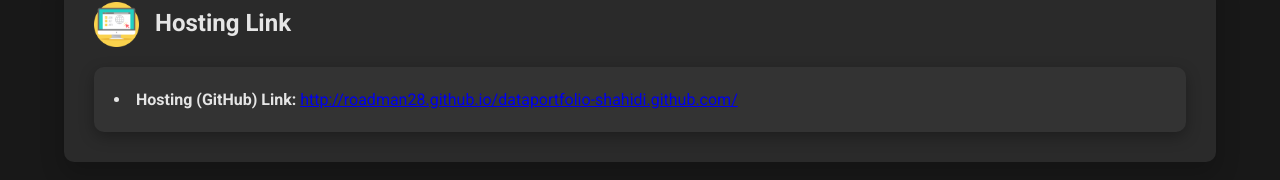
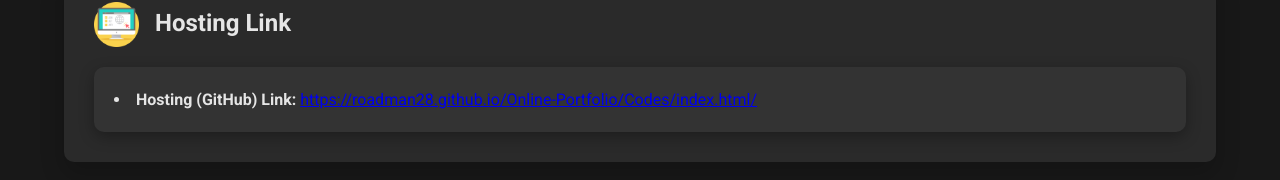
Before and after one commit to Roadman28/Online-Portfolio, a plain HTML site: page Codes/storyboard page.html in a window 1280 px wide. Shown: the part 3166-3346 px from the top of the page. Drawn offline with Linux system fonts and the light colour scheme.

Commit message:
Update storyboard page.html

```diff
--- a/Codes/storyboard page.html
+++ b/Codes/storyboard page.html
@@ -227,7 +227,7 @@
         <img src="../Assets/link.png" alt="link" class="section-icon"> Hosting Link
     </h2>
         <div class="summary-card">
-            <li><b>Hosting (GitHub) Link:</b> <a href="http://roadman28.github.io/dataportfolio-shahidi.github.com/" target="_blank">http://roadman28.github.io/dataportfolio-shahidi.github.com/</a></li>
+            <li><b>Hosting (GitHub) Link:</b> <a href="https://roadman28.github.io/Online-Portfolio/Codes/index.html" target="_blank">https://roadman28.github.io/Online-Portfolio/Codes/index.html/</a></li>
         </div>
     </section>
 
```
